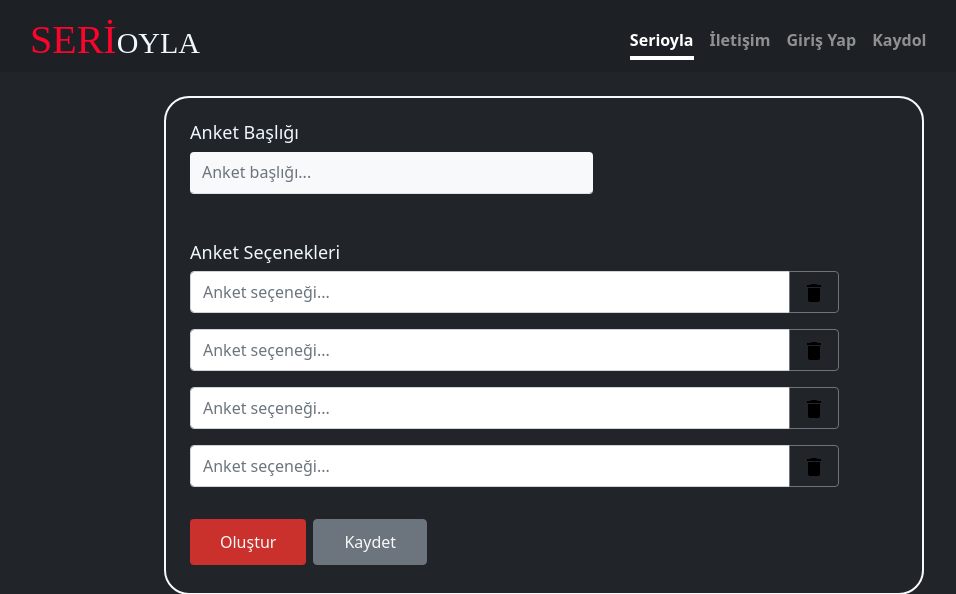
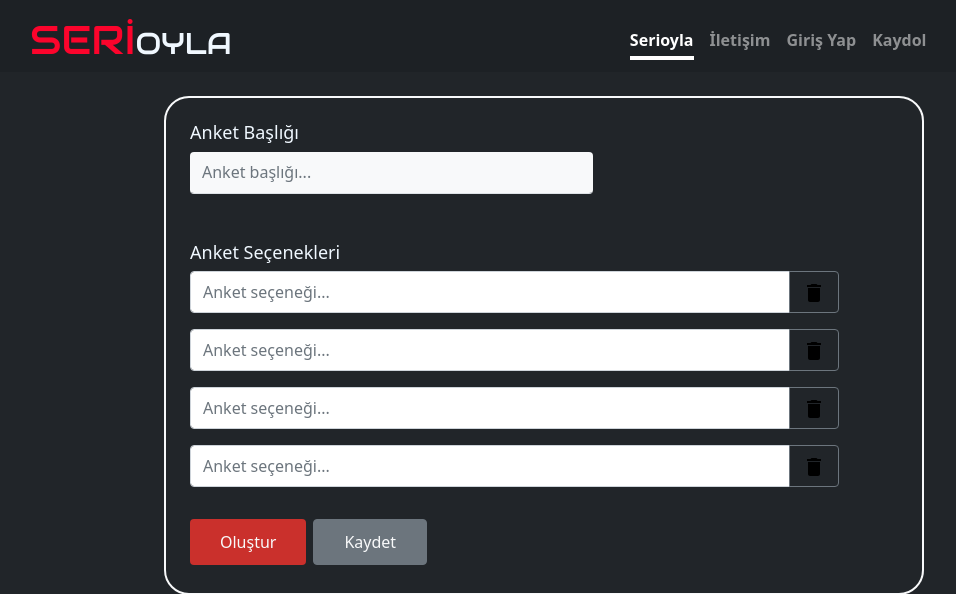
Before and after one commit to y-oztrk/serioyla.com, a PHP site: page / in a window 1280 px wide. Shown: the top 594 px of the page, without its empty margins (96-1052 px from the left). Run offline with PHP 8.4, Linux system fonts and the light colour scheme.

Commit message:
CSS dosyasına font import etme eklendi

```diff
--- a/css/custom.css
+++ b/css/custom.css
@@ -1,3 +1,4 @@
+@import url('https://fonts.googleapis.com/css2?family=Audiowide&display=swap');
 .btn-secondary,
 .btn-secondary:hover,
 .btn-secondary:focus {
--- a/index.html
+++ b/index.html
@@ -23,8 +23,8 @@
                     <!--float-md-start mb-0-->
                     <a href="index.html" style="text-decoration: none">
                         <h3 class="float-md-start mb-0 mt-2 .col-md-6 "><span
-                                style="font-size: 40px; color: #FC042C; font-family: Audiowide;">SERİ</span><span
-                                style="font-size: 30px; font-family: Audiowide; color: aliceblue;">OYLA</span></h3>
+                                style="font-size: 40px; color: #FC042C; font-family: Audiowide, cursive;">SERİ</span><span
+                                style="font-size: 30px; font-family: Audiowide, cursive; color: aliceblue;">OYLA</span></h3>
                     </a>
                 </div>
                 <nav class="nav nav-masthead justify-content-center float-md-end pt-3 col-7" id="navbar">
```
